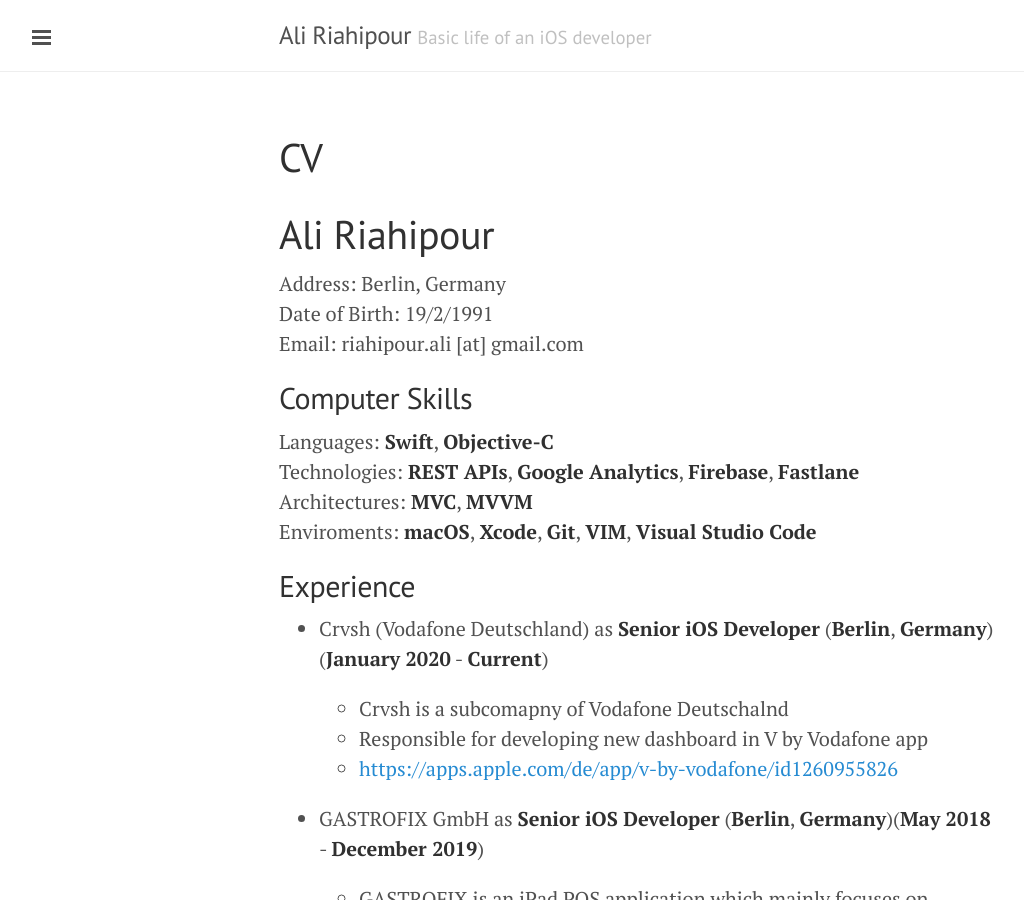
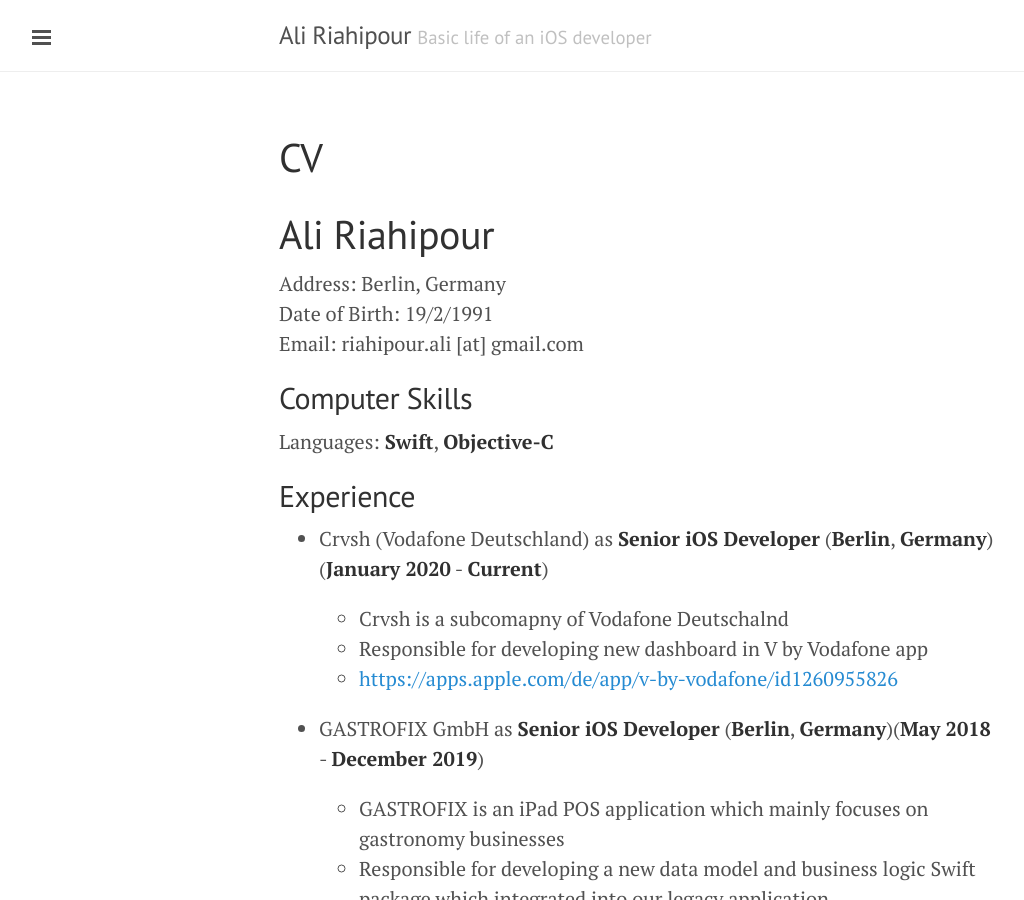
Before and after one commit to alirp88/alirp88.github.io, a Jekyll site: the page built from cv.md, in a window 1280 px wide and 900 px high. Shown: the whole window, without its empty margins (1-1025 px from the left). Built offline with Jekyll 4.4.1, drawn with Linux system fonts in a browser that asks for light colours.

Commit message:
Update cv.md

```diff
--- a/cv.md
+++ b/cv.md
@@ -11,9 +11,6 @@ Email: riahipour.ali [at] gmail.com
 ## Computer Skills
 
 Languages: **Swift**, **Objective-C**<br>
-Technologies: **REST APIs**, **Google Analytics**, **Firebase**, **Fastlane**<br>
-Architectures: **MVC**, **MVVM**<br>
-Enviroments: **macOS**, **Xcode**, **Git**, **VIM**, **Visual Studio Code**<br>
 
 
 ## Experience
```
